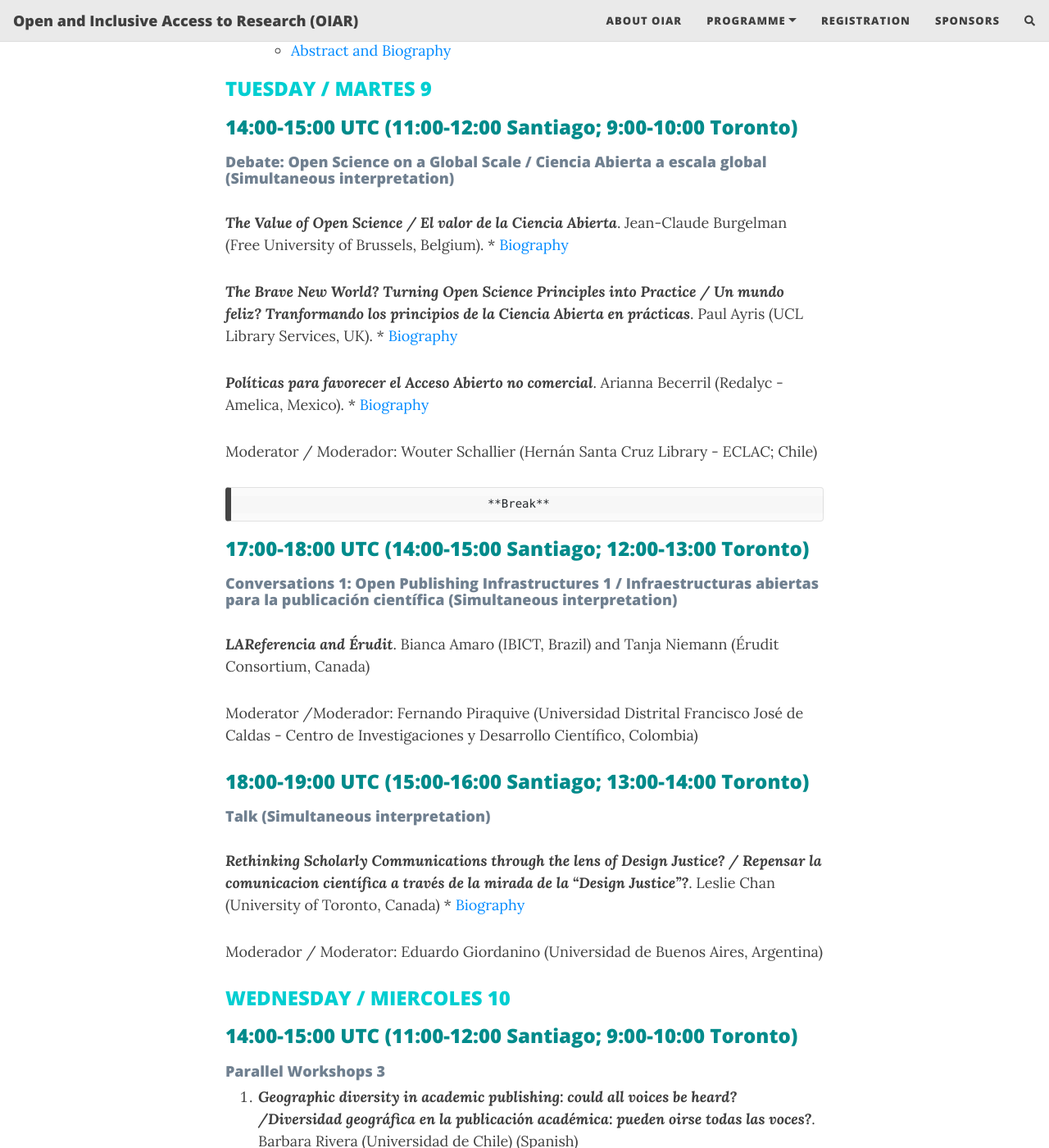
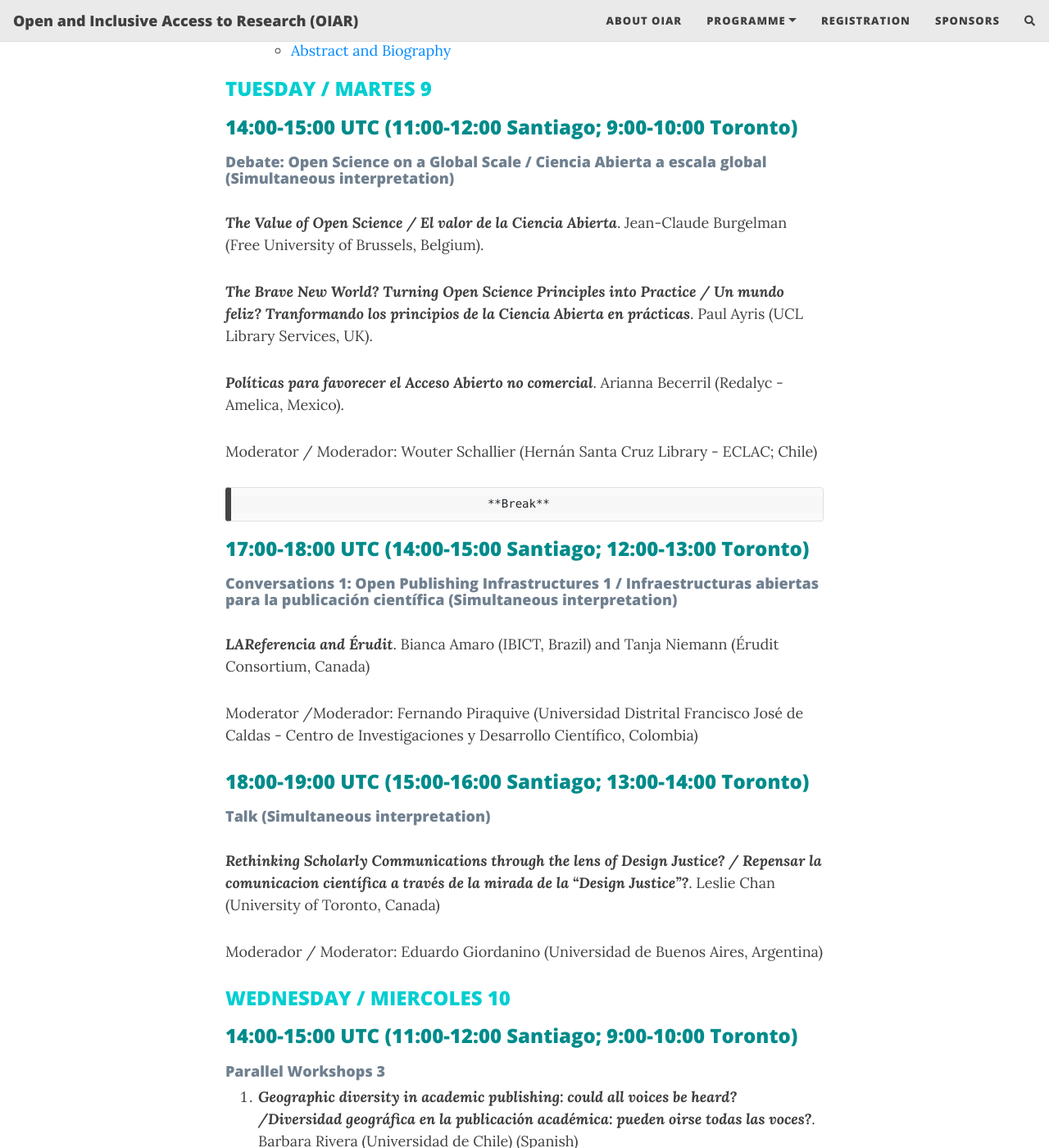
Before and after one commit to caedmon5/OIAR, a Jekyll site: the page built from programme.md, in a window 1280 px wide and 1400 px high, scrolled down 1288 px. Shown: the whole window at 82% size. Built offline with Jekyll 4.4.1, drawn with Linux system fonts in a browser that asks for light colours; nearby versions of some CDN libraries; comment, search, counter and statistics services are not loaded.

Commit message:
Update programme.md
Removed the links to biographies on tuesday because the links are being weird for some reason.

```diff
--- a/programme.md
+++ b/programme.md
@@ -39,13 +39,13 @@ A [calendar (.ics file) is available for this conference](assets/img/OIAR.ics)
 ### <span style="color: DarkCyan;">14:00-15:00 UTC (11:00-12:00 Santiago; 9:00-10:00 Toronto)</span>
 #### <span style="color: SlateGray;">Debate: Open Science on a Global Scale / Ciencia Abierta a escala global (Simultaneous interpretation)</span>
 ***The Value of Open Science / El valor de la Ciencia Abierta***. Jean-Claude Burgelman (Free University of Brussels, Belgium).
-    * [Biography](../abstracts/#burJ)
+
 
 ***The Brave New World? Turning Open Science Principles into Practice / Un mundo feliz? Tranformando los principios de la Ciencia Abierta en prácticas***. Paul Ayris (UCL Library Services, UK).
-    * [Biography](../abstracts/#ayrP)
+
 
 ***Políticas para favorecer el Acceso Abierto no comercial***. Arianna Becerril (Redalyc - Amelica, Mexico).
-    * [Biography](../abstracts/#becA)
+
 
   Moderator / Moderador: Wouter Schallier (Hernán Santa Cruz Library - ECLAC; Chile)
 
@@ -60,7 +60,7 @@ A [calendar (.ics file) is available for this conference](assets/img/OIAR.ics)
 ### <span style="color: DarkCyan;">18:00-19:00 UTC (15:00-16:00 Santiago; 13:00-14:00 Toronto)</span>
 #### <span style="color: SlateGray;">Talk (Simultaneous interpretation)</span>
 ***Rethinking Scholarly Communications through the lens of Design Justice? / Repensar la comunicacion científica a través de la mirada de la "Design Justice"?***. Leslie Chan (University of Toronto, Canada)
-    * [Biography](../abstracts/#chaL)
+
 
 Moderador / Moderator: Eduardo Giordanino (Universidad de Buenos Aires, Argentina)
 
```
